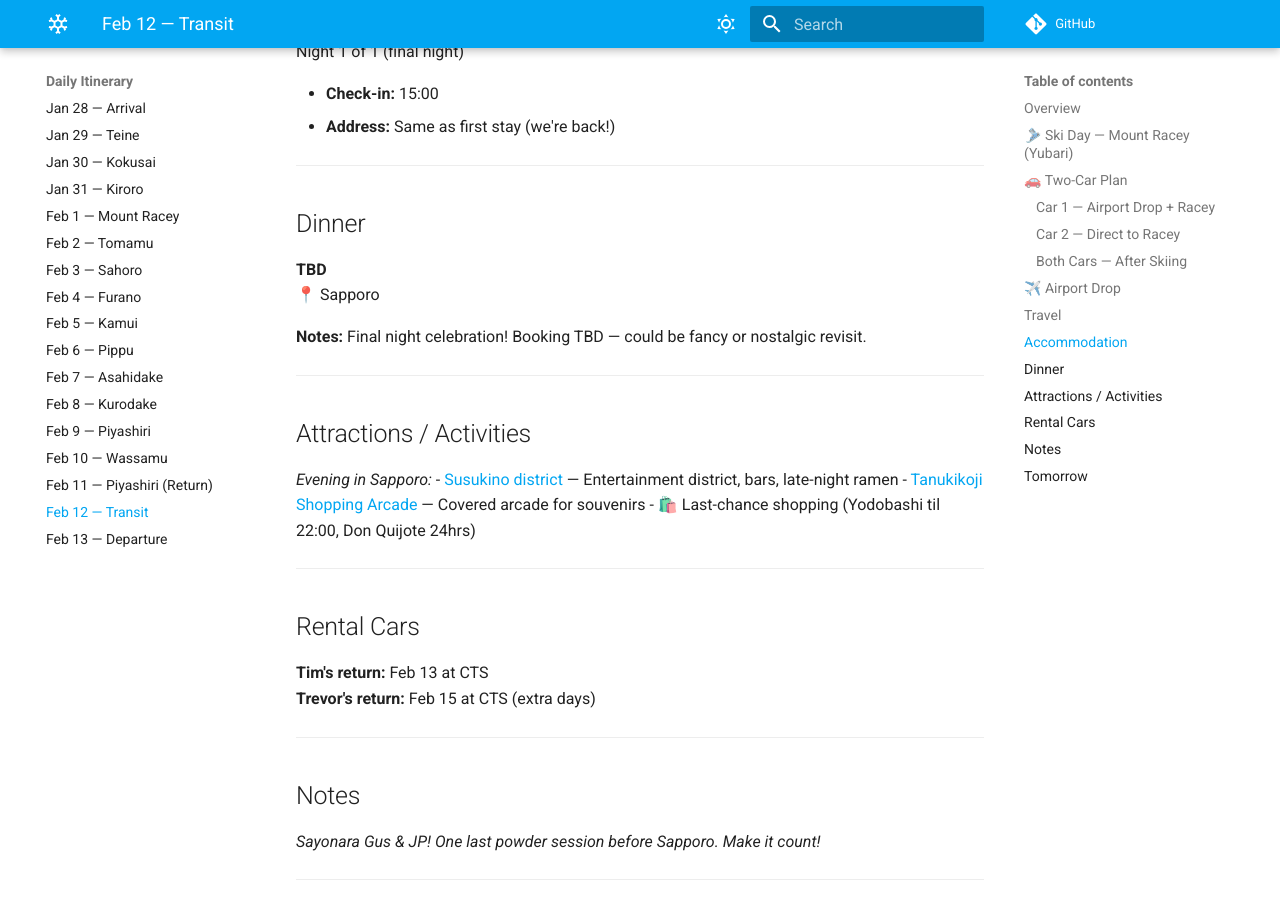
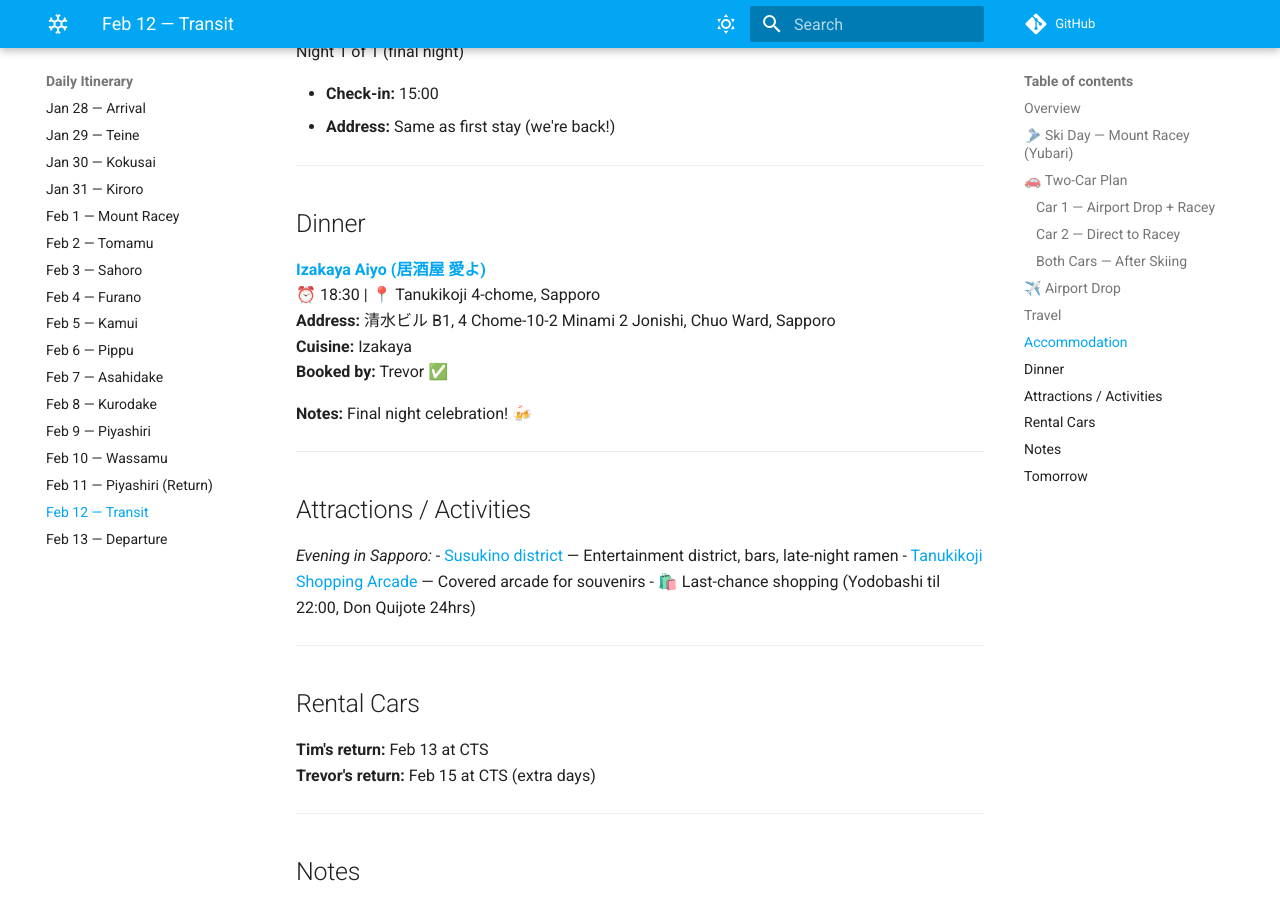
Before and after one commit to madmantim/GSW-26, an MkDocs documentation site: the page built from docs/days/2026-02-12-transit.md, in a window 1280 px wide and 900 px high, scrolled down 2509 px. Built offline with MkDocs 1.6.1 and Material for MkDocs 9.7.7, drawn with Linux system fonts in a browser that asks for light colours; comment, search, counter and statistics services are not loaded.

Commit message:
Feb 12: Izakaya Aiyo booked 18:30

```diff
--- a/docs/days/2026-02-12-transit.md
+++ b/docs/days/2026-02-12-transit.md
@@ -98,10 +98,13 @@ Night 1 of 1 (final night)
 
 ## Dinner
 
-**TBD**
-📍 Sapporo
+**[Izakaya Aiyo (居酒屋 愛よ)](https://maps.app.goo.gl/eMEjU69JSp2ckapg8)**
+⏰ 18:30 | 📍 Tanukikoji 4-chome, Sapporo
+**Address:** 清水ビル B1, 4 Chome-10-2 Minami 2 Jonishi, Chuo Ward, Sapporo
+**Cuisine:** Izakaya
+**Booked by:** Trevor ✅
 
-**Notes:** Final night celebration! Booking TBD — could be fancy or nostalgic revisit.
+**Notes:** Final night celebration! 🍻
 
 ---
 
```
